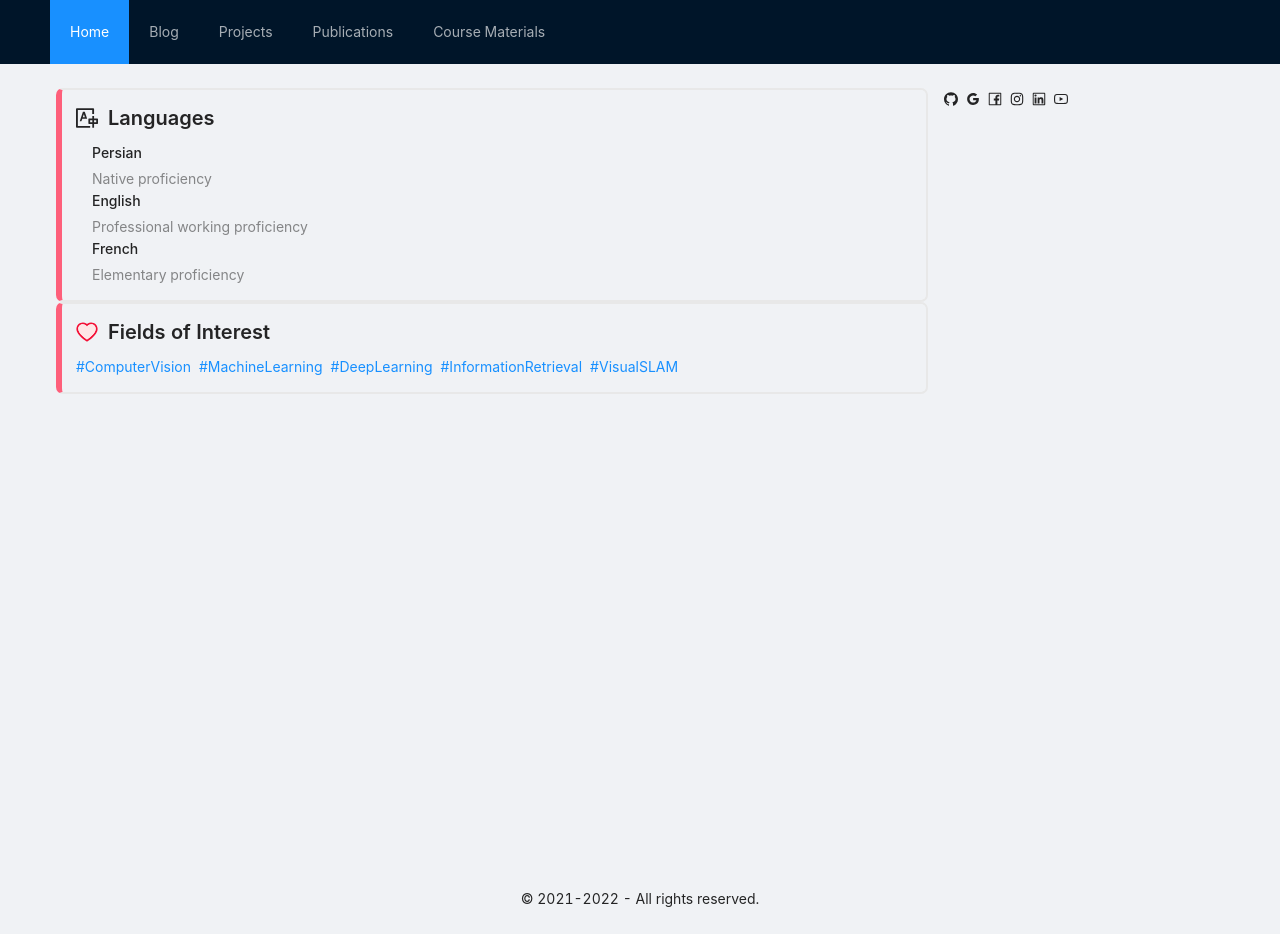
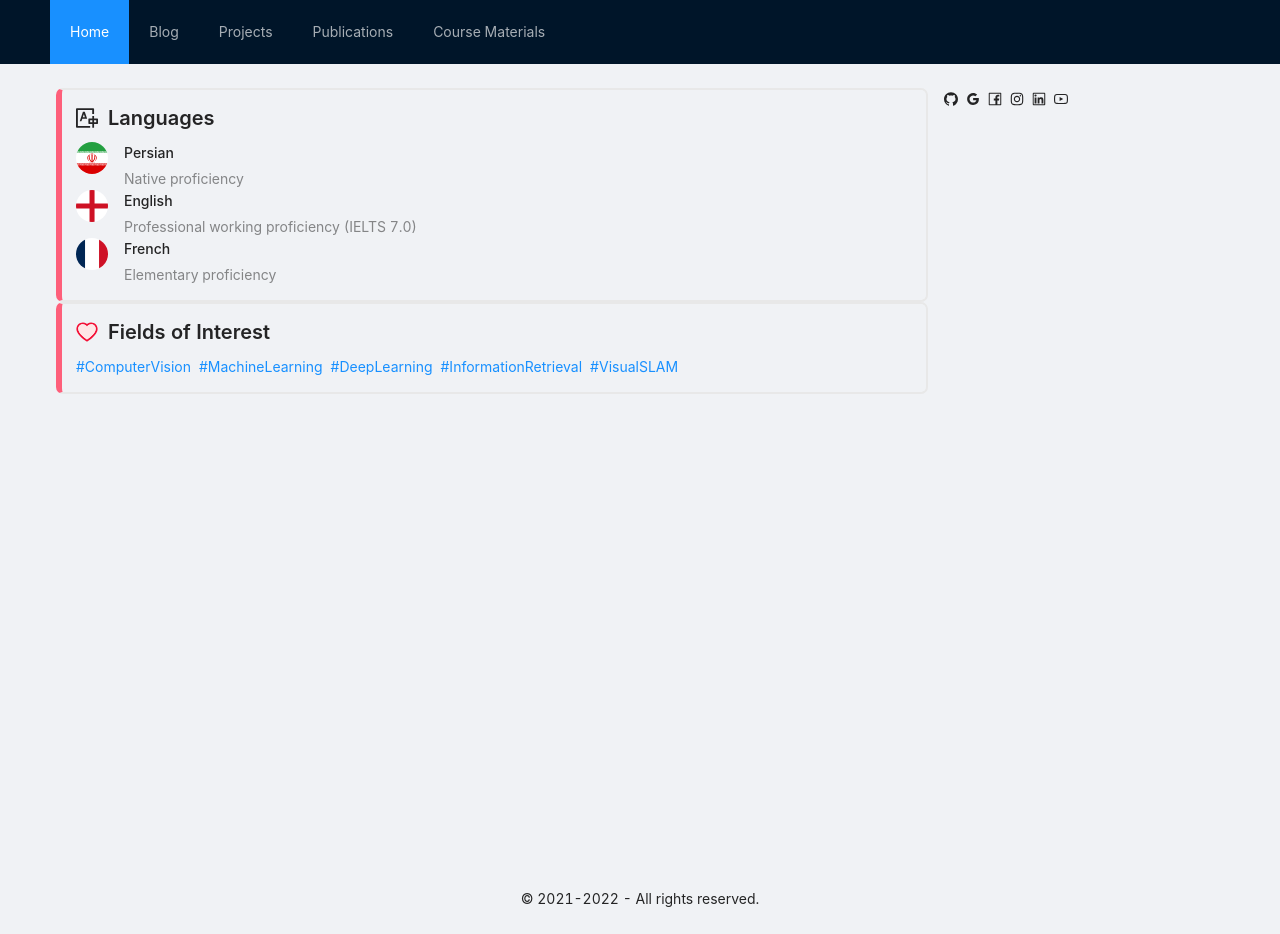
Before and after one commit to alitourani/personal-website, a Next.js app: page / in a window 1280 px wide. Built offline with nearby package versions, Linux system fonts and the light colour scheme.

Commit message:
feat: add language icons

```diff
--- a/components/Home/Languages.tsx
+++ b/components/Home/Languages.tsx
@@ -1,9 +1,9 @@
-import { Row, Typography, Space, List } from 'antd';
 import { languageItems } from './personalData';
 import React, { CSSProperties, FC } from "react";
+import { Row, Typography, Avatar, List } from 'antd';
 import { TranslationOutlined } from '@ant-design/icons';
 
-const { Title, Link } = Typography;
+const { Title } = Typography;
 
 export const Languages: FC = () => {
     return <div style={ContainerStyle}>
@@ -19,7 +19,7 @@ export const Languages: FC = () => {
                     key={item.id}
                     title={item.name}
                     description={item.proficiency}
-                    avatar={<img src={item.icon} alt={item.name} />}
+                    avatar={<Avatar src={item.icon} />}
                 />
             )}
         />
--- a/components/Home/personalData.ts
+++ b/components/Home/personalData.ts
@@ -11,19 +11,19 @@ export const languageItems: LanguageItem[] = [
   {
     id: 1,
     name: 'Persian',
-    icon: './ir.svg',
+    icon: '/ir.svg',
     proficiency: 'Native proficiency',
   },
   {
     id: 2,
     name: 'English',
-    icon: './en.svg',
-    proficiency: 'Professional working proficiency',
+    icon: '/en.svg',
+    proficiency: 'Professional working proficiency (IELTS 7.0)',
   },
   {
     id: 3,
     name: 'French',
-    icon: './fr.svg',
+    icon: '/fr.svg',
     proficiency: 'Elementary proficiency',
   },
 ];
--- a/package.json
+++ b/package.json
@@ -1,5 +1,5 @@
 {
-  "name": "Ali Tourani's Personal Website",
+  "name": "Ali Tourani Personal Website",
   "version": "0.1.0",
   "private": true,
   "scripts": {
--- a/tsconfig.json
+++ b/tsconfig.json
@@ -1,6 +1,6 @@
 {
   "compilerOptions": {
-    "target": "es5",
+    "target": "es6",
     "lib": ["dom", "dom.iterable", "esnext"],
     "allowJs": true,
     "skipLibCheck": true,
```
Also changed, not shown: 1 other file (tests, documents, lock files or other folders).
